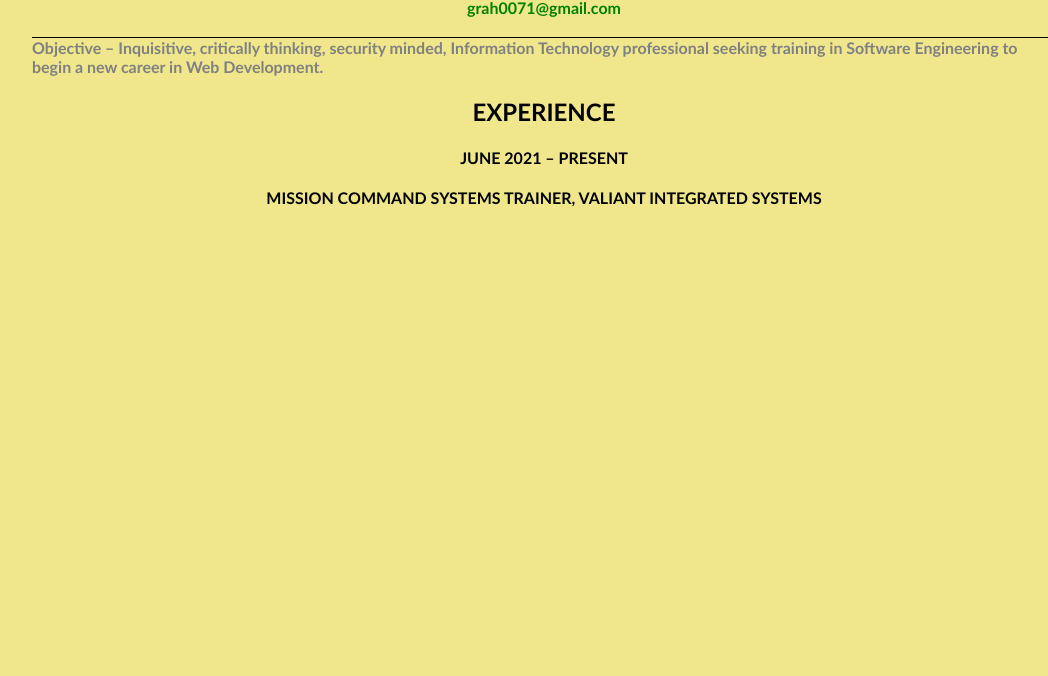
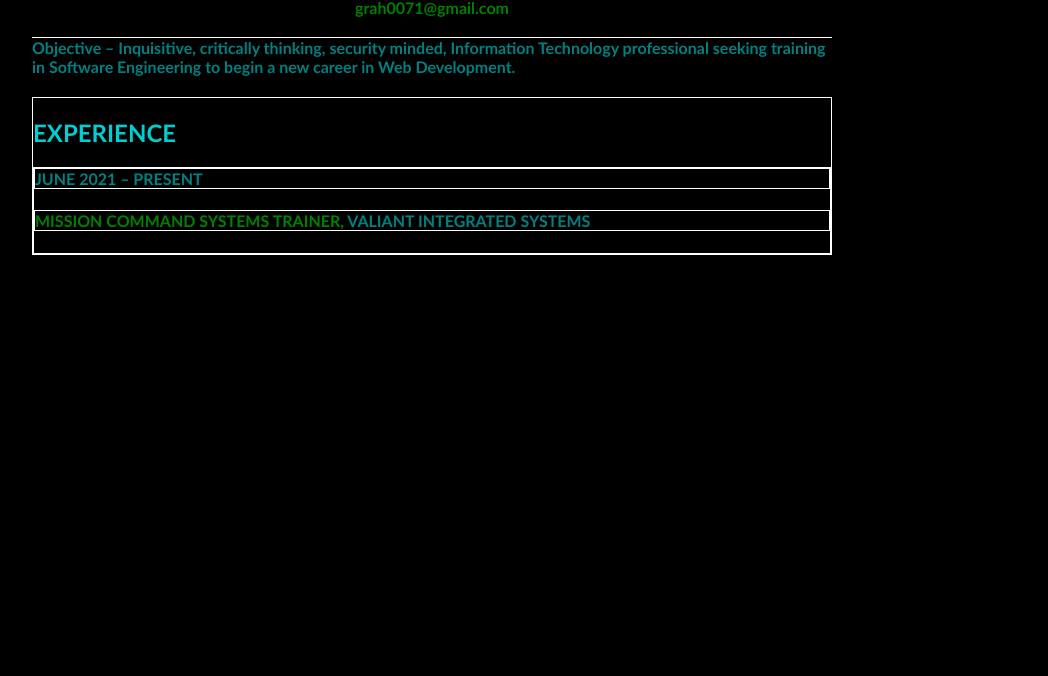
Before and after one commit to AlvinGraham/AlvinGraham.github.io, a plain HTML site: page index.html in a window 1280 px wide. Shown: the part 124-800 px from the top of the page, without its empty margins (96-1144 px from the left). Drawn offline with Linux system fonts and the light colour scheme.

Commit message:
Update style.css

```diff
--- a/style.css
+++ b/style.css
@@ -1,39 +1,70 @@
 body {
-  background-color: khaki;
-  text-align: center;
+  background-color: black;
+  color: darkturquoise;
+  // text-align: center;
   font-family: Calibri, Arial, sans-serif;
   margin: 5% 10%;
+  max-width: 800px;
+
 
 }
 
 .personalInfo {
   text-align: center;
-  //border-bottom: 1px solid black;
+  //border-bottom: 1px solid white;
   //padding-bottom: 20px;
 
 }
 
 .address {
-  color: grey;
+  color: teal;
   margin: 0px;
-  //border: 1px solid
+  //border: 1px solid white;
 }
 
 .email {
  color: green;
-  border-bottom: 1px solid black;
+  border-bottom: 1px solid white;
   margin: 0;
   padding-bottom: 20px;
 }
 
 .name {
-  //border: 1px solid;
+  //border: 1px solid white;
   margin: 0;
 }
 
 .objective {
-  color: grey;
+  color: teal;
   text-align: left;
   margin-top: 0px;
-  //border: 1px solid
+  //border: 1px solid white;
 }
+
+.experience {
+  text-align: left;
+  border: 1px solid white;
+}
+
+.expElement {
+  border: 1px solid white;
+}
+
+.dates{
+  color: teal;
+  margin: 0px;
+  border: 1px solid white;
+}
+
+.position{
+  margin: 0px;
+  border: 1px solid white;
+}
+
+.title {
+  color: green;
+}
+
+.firm {
+  color: teal;
+}
```
